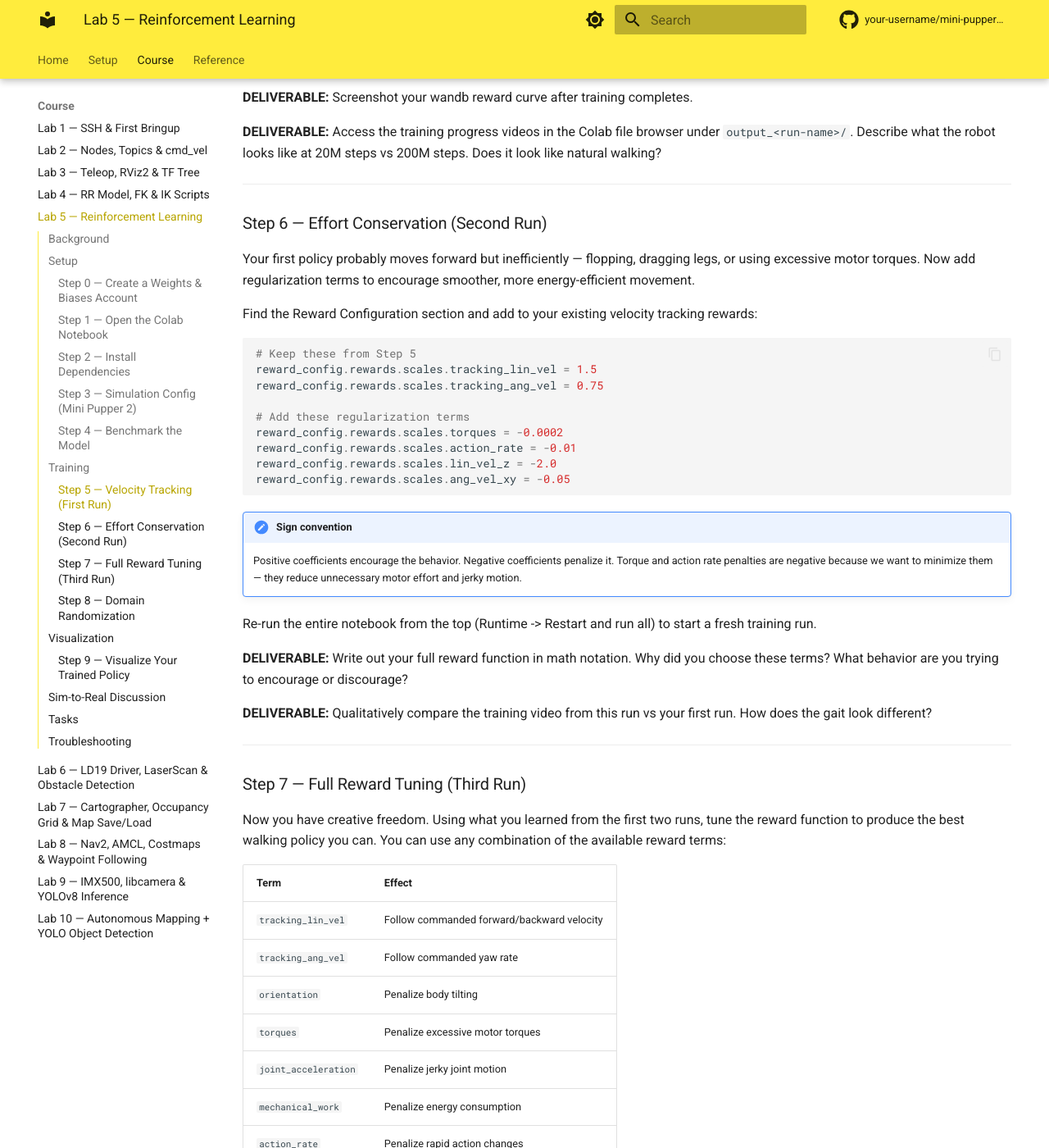
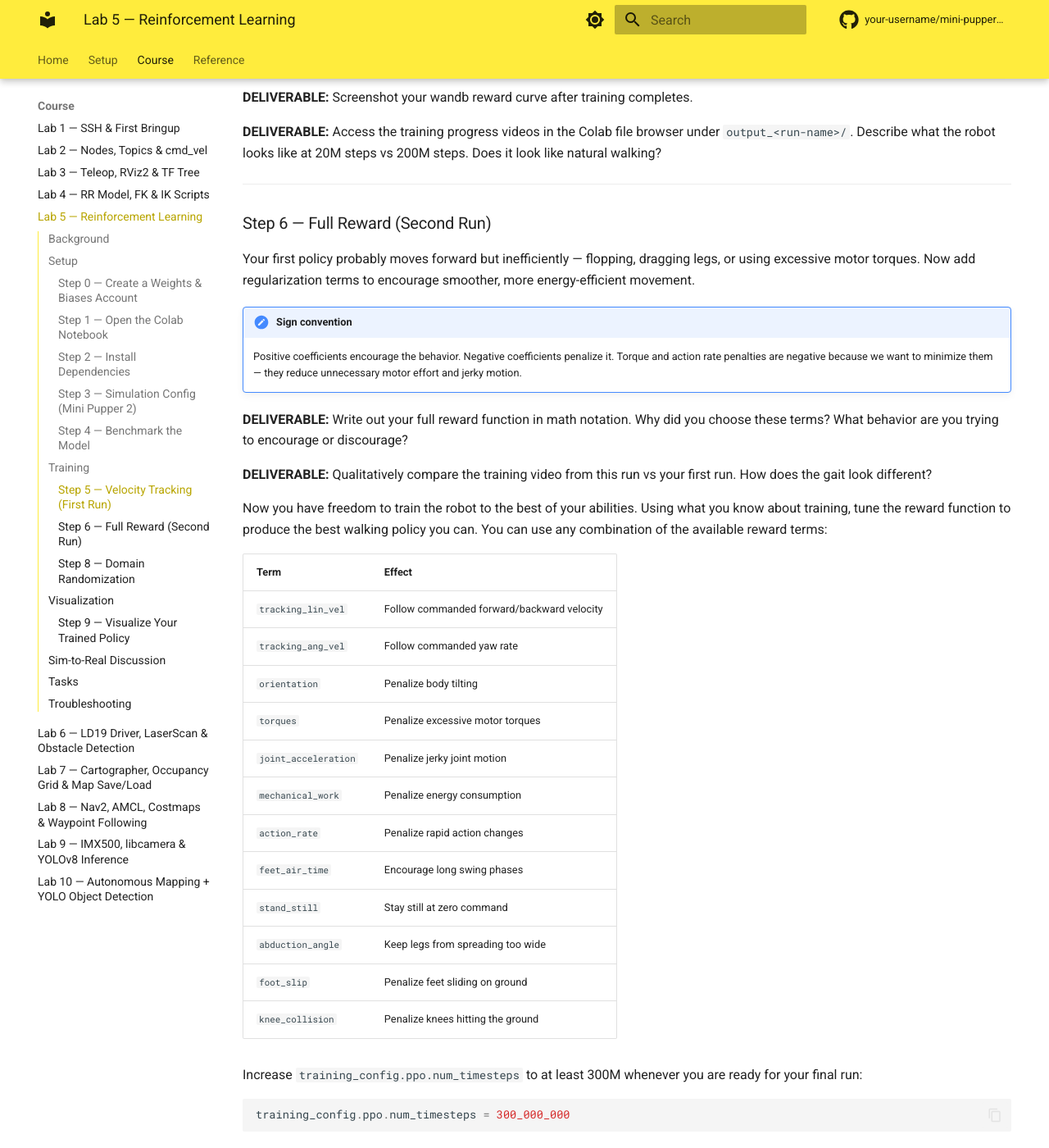
Before and after one commit to Gavinw575/MiniPupper_Tutorial, an MkDocs documentation site: the page built from docs/weeks/week05/lab.md, in a window 1280 px wide and 1400 px high, scrolled down 3957 px. Shown: the whole window at 82% size. Built offline with MkDocs 1.6.1 and Material for MkDocs 9.7.7, drawn with Linux system fonts in a browser that asks for light colours; comment, search, counter and statistics services are not loaded; some of the changed text lies outside the part shown.

Commit message:
Update tutorial content

````diff
--- a/docs/weeks/week05/lab.md
+++ b/docs/weeks/week05/lab.md
@@ -164,38 +164,19 @@ Watch your [wandb dashboard](https://wandb.ai) for live reward curves. The rewar
 
 ---
 
-### Step 6 — Effort Conservation (Second Run)
+### Step 6 — Full Reward (Second Run)
 
 Your first policy probably moves forward but inefficiently — flopping, dragging legs, or using excessive motor torques. Now add regularization terms to encourage smoother, more energy-efficient movement.
 
-Find the Reward Configuration section and add to your existing velocity tracking rewards:
-
-```python
-# Keep these from Step 5
-reward_config.rewards.scales.tracking_lin_vel = 1.5
-reward_config.rewards.scales.tracking_ang_vel = 0.75
-
-# Add these regularization terms
-reward_config.rewards.scales.torques = -0.0002
-reward_config.rewards.scales.action_rate = -0.01
-reward_config.rewards.scales.lin_vel_z = -2.0
-reward_config.rewards.scales.ang_vel_xy = -0.05
-```
-
 !!! note "Sign convention"
     Positive coefficients encourage the behavior. Negative coefficients penalize it. Torque and action rate penalties are negative because we want to minimize them — they reduce unnecessary motor effort and jerky motion.
-
-Re-run the entire notebook from the top (Runtime -> Restart and run all) to start a fresh training run.
 
 **DELIVERABLE:** Write out your full reward function in math notation. Why did you choose these terms? What behavior are you trying to encourage or discourage?
 
 **DELIVERABLE:** Qualitatively compare the training video from this run vs your first run. How does the gait look different?
 
----
 
-### Step 7 — Full Reward Tuning (Third Run)
-
-Now you have creative freedom. Using what you learned from the first two runs, tune the reward function to produce the best walking policy you can. You can use any combination of the available reward terms:
+Now you have freedom to train the robot to the best of your abilities. Using what you know about training, tune the reward function to produce the best walking policy you can. You can use any combination of the available reward terms:
 
 | Term | Effect |
 |------|--------|
@@ -228,7 +210,7 @@ training_config.ppo.num_timesteps = 300_000_000
 
 ### Step 8 — Domain Randomization
 
-Your trained policy was optimized for a single fixed simulation. In the real world, conditions vary — the floor has different friction, the robot's mass isn't exactly right, there are small delays in sensor readings. Domain randomization exposes the policy to varied conditions during training so it learns to handle this variability.
+Your trained policy was optimized for fixed simulation. In the real world, the conditions can vary such as with the floor or just random knocking of the robot. Domain randomization exposes the policy to varied conditions during training so it learns to handle this variability.
 
 Find the Domain randomization section of the training config and experiment with these parameters:
 
@@ -247,11 +229,11 @@ training_config.friction_range = (0.4, 1.8)
 training_config.position_control_kp_multiplier_range = (0.6, 1.2)
 ```
 
-Re-run training with domain randomization enabled.
+Re-run training with different domain randomization.
 
 **DELIVERABLE:** What happens if you add too much domain randomization? Try setting `body_mass_scale_range = (0.1, 5.0)` and describe what happens to training.
 
-**DELIVERABLE:** Training video comparing your policy with and without domain randomization. Does it look more or less stable?
+**DELIVERABLE:** Training video comparing your policy with domain randomization.
 
 ---
 
````
Also changed, not shown: other parts of docs/weeks/week05/lab.md (+1 -0 lines), docs/weeks/week02/lab.md (+4 -1 lines), 5 other files.
